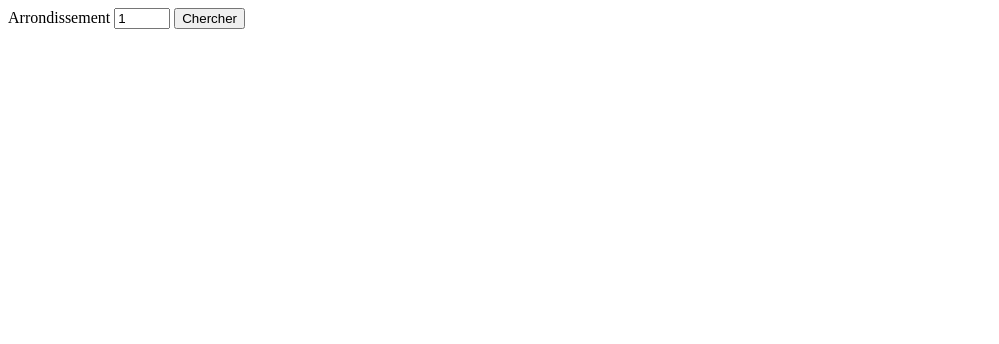
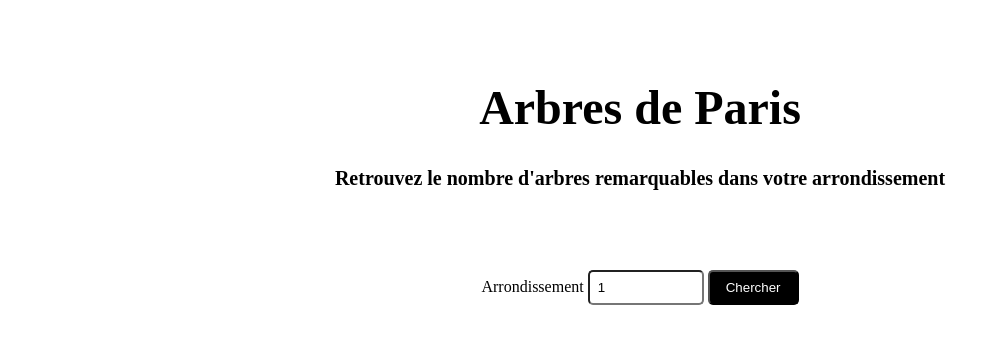
Before and after one commit to Dylan-Stienne/A3-team-work, a plain HTML site: page index.html in a window 1280 px wide. Shown: the whole page, without its empty margins (0-999 px from the left). Drawn offline with Linux system fonts and the light colour scheme.

Commit message:
add Style

```diff
--- a/index.html
+++ b/index.html
@@ -5,17 +5,22 @@
     <meta charset="UTF-8">
     <meta http-equiv="X-UA-Compatible" content="IE=edge">
     <meta name="viewport" content="width=device-width, initial-scale=1.0">
+    <link rel="stylesheet" href="main.css">
     <title>Les infos du quartier</title>
 </head>
 
 <body>
+    <h1 class="title">Arbres de Paris</h1>
+    <h2 class="subtitle">Retrouvez le nombre d'arbres remarquables dans votre arrondissement</h2>
     <form>
         <label for="arr">Arrondissement</label>
         <input type="number" name="arr" id="arr" value="1" min="1" max="20">
-        <button type="submit">Chercher</button>
+        <button class="search-button" type="submit">Chercher</button>
     </form>
 
-    <span></span>
+    <div class="result">
+        <span></span>
+    </div>
 </body>
 
 <style>
--- /dev/null
+++ b/main.css
@@ -0,0 +1,44 @@
+/* TITLE AND SUBTITLES */
+
+.title{
+    text-align: center;
+    margin-top: 5rem;
+    font-size: 48px;
+}
+
+.subtitle{
+    text-align: center;
+    font-size: 20px;
+    margin-bottom: 5rem;
+}
+
+/* FORM */
+
+.search-button{
+    background-color: black;
+    color: white;
+    padding: 0.5rem 1rem;
+    border-radius: 5px;
+}
+
+form{
+    text-align: center;
+    margin-bottom: 3rem
+}
+
+form input{
+    padding: 0.5rem;
+    border-radius: 5px;
+    width: 6rem;
+}
+
+/* RESULT */
+
+.result{
+    text-align: center;
+}
+
+span{
+    text-align: center;
+    font-size: 20px;
+}
```
